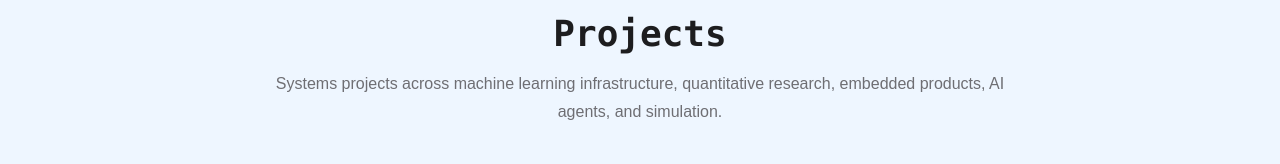
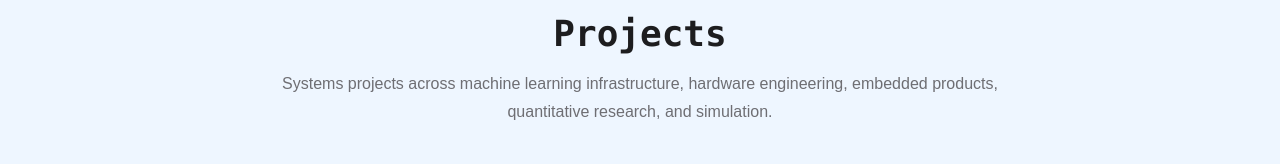
Before and after one commit to Zachary-Levesque/Portfolio, a Next.js app: page /projects in a window 1280 px wide. Shown: the part 627-791 px from the top of the page. Built offline with nearby package versions, Linux system fonts and the light colour scheme.

Commit message:
Update page.tsx

```diff
--- a/app/projects/page.tsx
+++ b/app/projects/page.tsx
@@ -28,8 +28,8 @@ export default function ProjectsPage() {
           Projects
         </h1>
         <p className="mt-4 leading-7 text-muted">
-          Systems projects across machine learning infrastructure, quantitative
-          research, embedded products, AI agents, and simulation.
+          Systems projects across machine learning infrastructure, hardware
+          engineering, embedded products, quantitative research, and simulation.
         </p>
       </section>
 
```
